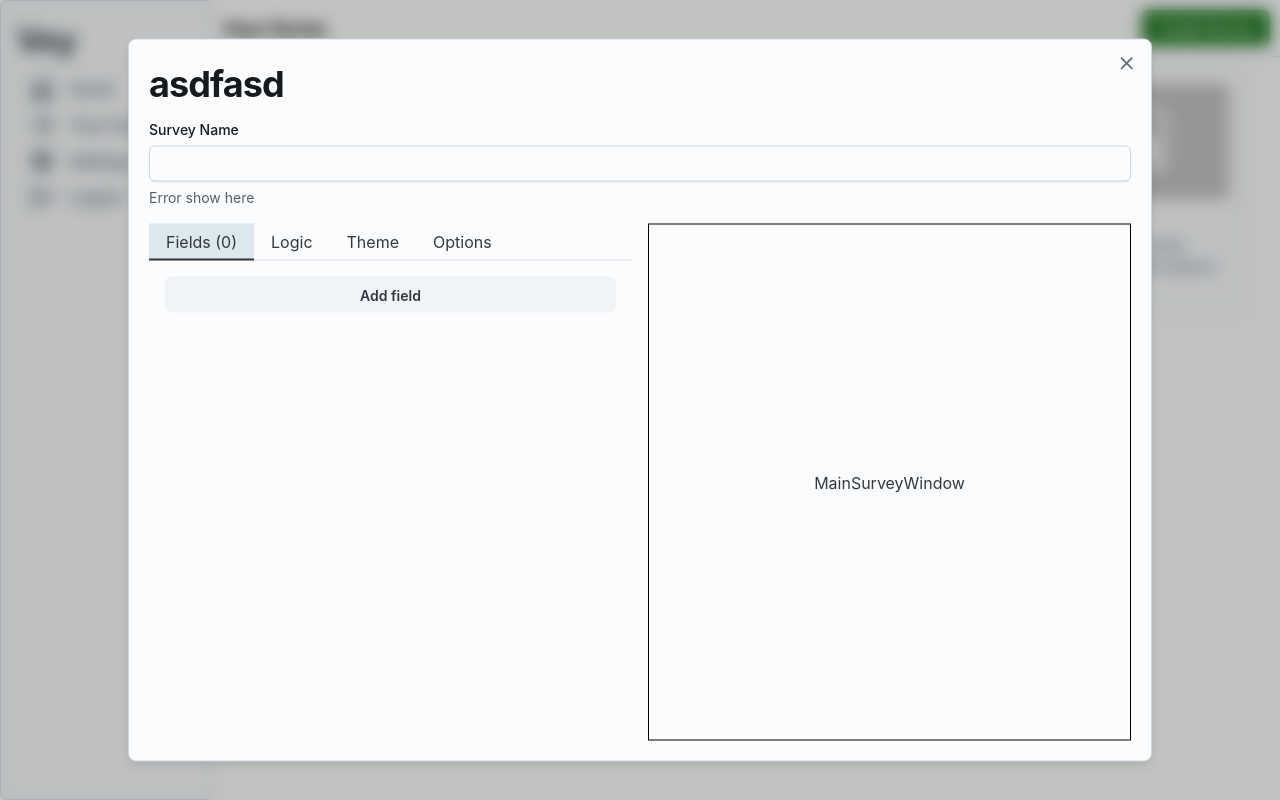
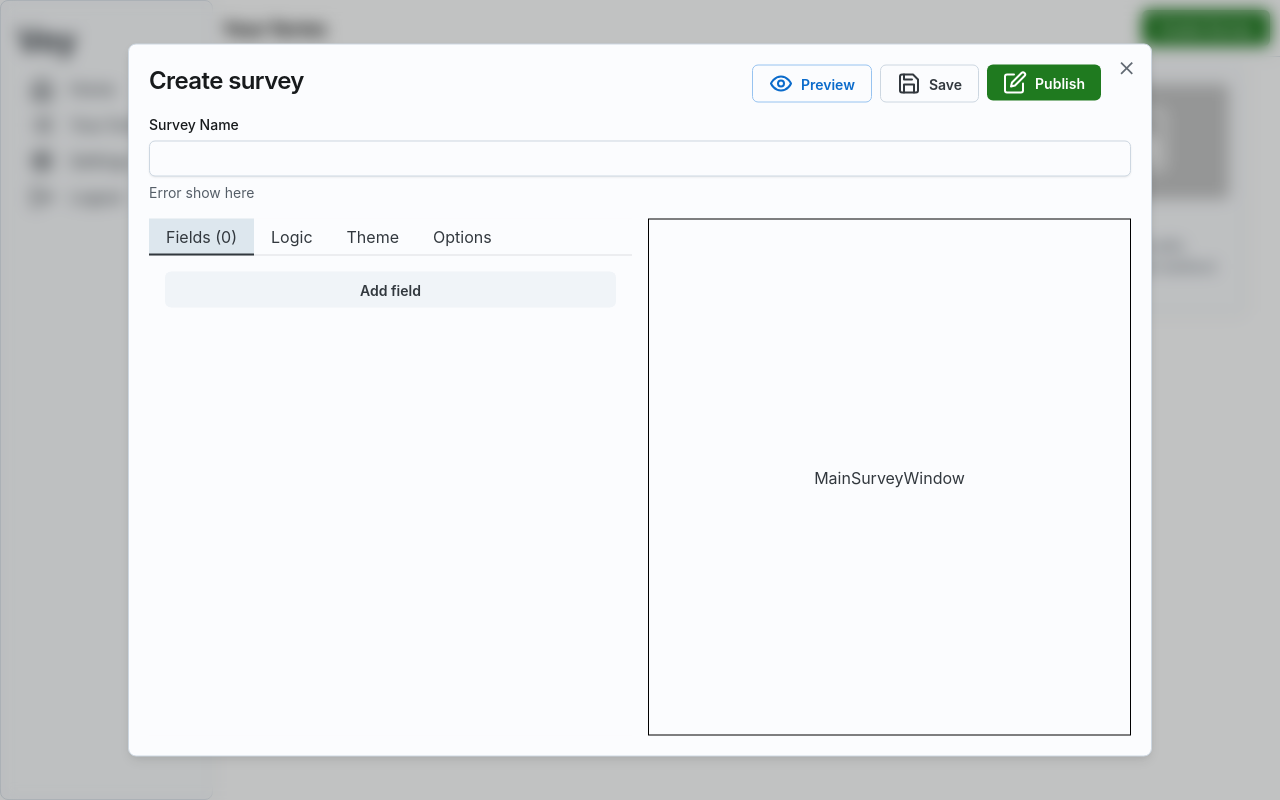
Before and after one commit to Lexpeee/survey-builder, a Next.js app: page /my-forms in a window 1280 px wide. Built offline with nearby package versions, Linux system fonts and the light colour scheme.

Commit message:
feat(survey): create modal - initial action buttons

```diff
--- a/src/components/Modal/CreateSurvey.tsx
+++ b/src/components/Modal/CreateSurvey.tsx
@@ -1,5 +1,8 @@
 import { styled } from '@/stitches.config'
+import { SurveyOptions } from '@/types/survey'
 import {
+  Button,
+  Divider,
   FormControl,
   FormHelperText,
   FormLabel,
@@ -7,22 +10,28 @@ import {
   Input,
   Modal,
   ModalClose,
-  ModalDialog, Tab,
+  ModalDialog,
+  Stack,
+  Tab,
   TabList,
   TabPanel,
   Tabs,
   Typography
 } from '@mui/joy'
 import {
+  Eye as EyeIcon,
+  PenSquare as PenSquareIcon,
+  Save as SaveIcon
+} from 'lucide-react'
+import {
   FC,
   useEffect,
   useState
 } from 'react'
 import { v4 as uuid } from 'uuid'
+import MainSurvey from '../Window/MainSurvey'
 import FieldsTab from './components/Tabs/FieldsTab'
 import OptionsTab from './components/Tabs/OptionsTab'
-import { SurveyOptions } from '@/types/survey'
-import MainSurvey from '../Window/MainSurvey'
 
 type CreateSurveyModalProps = {
   isOpen: boolean
@@ -96,7 +105,33 @@ const CreateSurveyModal: FC<CreateSurveyModalProps> = ({
           minWidth={'80vw'}
         >
           <ModalClose/>
-          <Typography level="h1">asdfasd</Typography>
+          <Header
+            direction="row"
+            justifyContent="space-between"
+          >
+            <Typography level="h3">Create survey</Typography>
+            <Grid container spacing={1}>
+              <Grid>
+                <Button
+                  startDecorator={<EyeIcon/>}
+                  variant="outlined"
+                >Preview</Button>
+              </Grid>
+              <Grid>
+                <Button
+                  startDecorator={<SaveIcon/>}
+                  variant="outlined"
+                  color="neutral"
+                >Save</Button>
+              </Grid>
+              <Grid>
+                <Button
+                  startDecorator={<PenSquareIcon/>}
+                  color="success"
+                >Publish</Button>
+              </Grid>
+            </Grid>
+          </Header>
           <Grid container spacing={2}>
 
             <Grid xs={12}>
@@ -152,6 +187,10 @@ const CreateSurveyModal: FC<CreateSurveyModalProps> = ({
 
 export default CreateSurveyModal
 
+const Header = styled(Stack, {
+  marginRight: 30
+})
+
 const FieldWrapper = styled('div', {
   height: '60vh',
   overflow: 'hidden',
```
